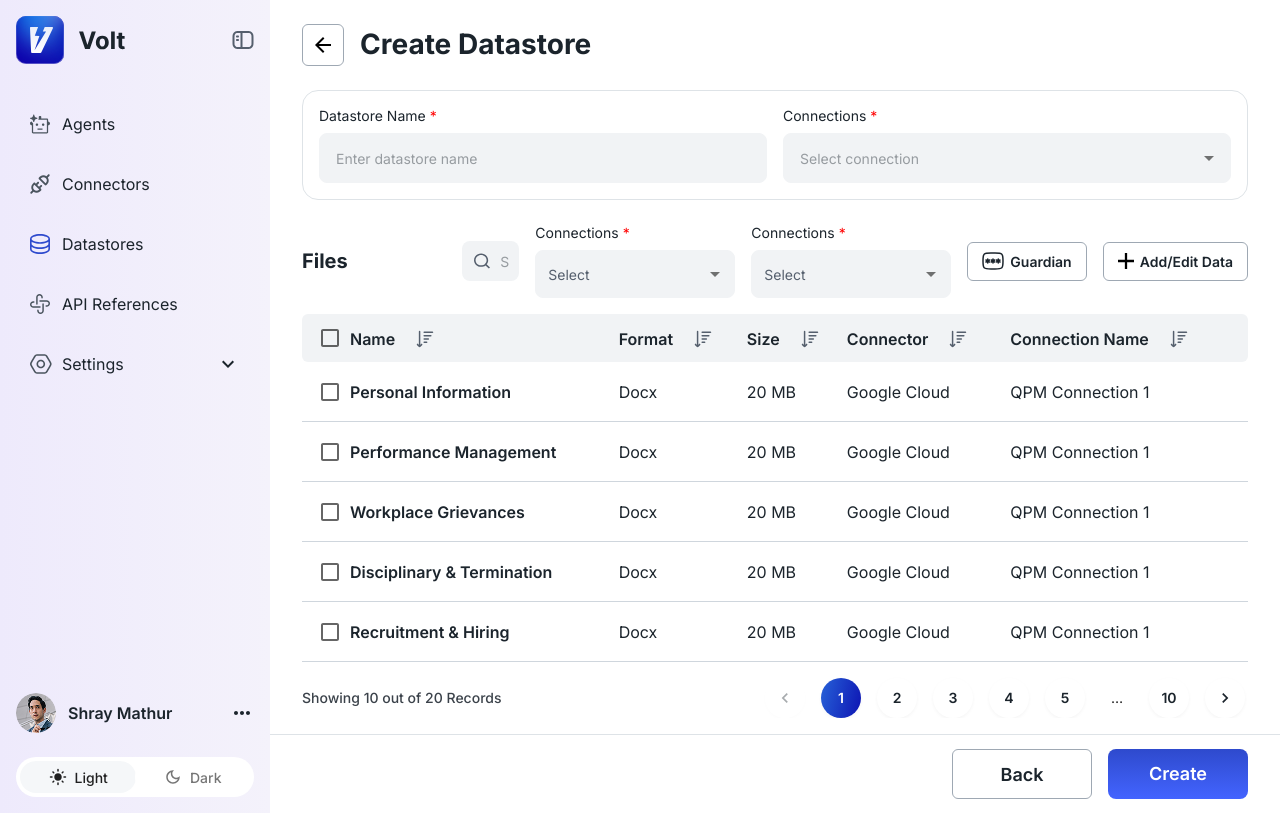
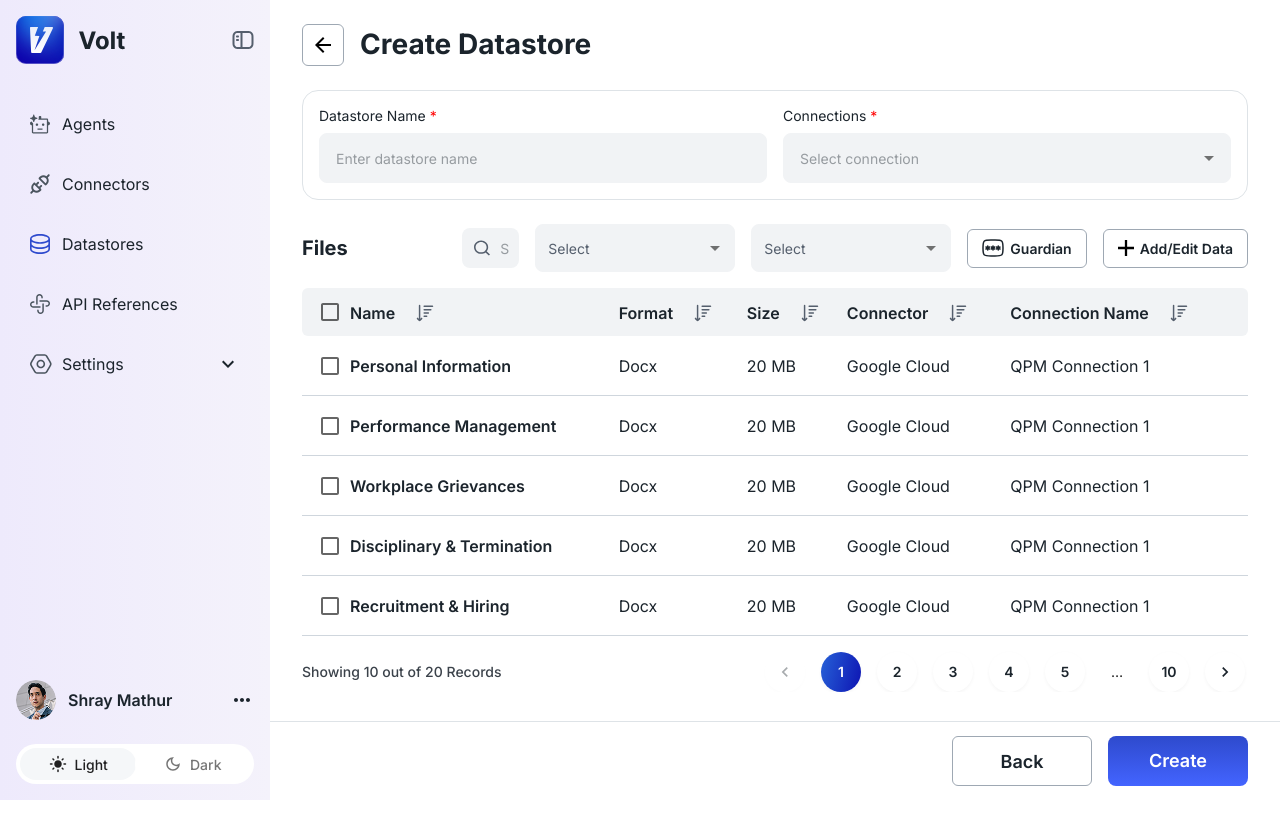
Before and after one commit to sonasantosh/volt, a React (Vite) app: page /datastores/create in a window 1280 px wide. Built offline with nearby package versions, Linux system fonts and the light colour scheme.

Commit message:
make dynamic select.

```diff
--- a/src/frontend/components/common/selectDropdown.tsx
+++ b/src/frontend/components/common/selectDropdown.tsx
@@ -1,11 +1,14 @@
 import * as React from 'react';
 import Box from '@mui/material/Box';
-import InputLabel from '@mui/material/InputLabel';
 import MenuItem from '@mui/material/MenuItem';
 import FormControl from '@mui/material/FormControl';
 import Select, { SelectChangeEvent } from '@mui/material/Select';
 
-export default function SelectDropdown() {
+type selectDropdownProps = {
+  selectLabel?: string;
+}
+
+export default function SelectDropdown({selectLabel}:selectDropdownProps) {
   const [age, setAge] = React.useState('');
 
   const handleChange = (event: SelectChangeEvent) => {
@@ -14,7 +17,7 @@ export default function SelectDropdown() {
 
   return (
     <Box sx={{ minWidth: 200 }} className="inputwrap selectdropdown">
-      <Box component="p">Connections <Box component="span" className='required-sign'>*</Box></Box>
+      {selectLabel && <Box component="p">{selectLabel} <Box component="span" className='required-sign'>*</Box></Box>}
       <FormControl fullWidth>
         <Select
           labelId="demo-simple-select-label"
--- a/src/frontend/components/datastores/noDataStoresFound.tsx
+++ b/src/frontend/components/datastores/noDataStoresFound.tsx
@@ -15,7 +15,7 @@ const NoDataStoresFound = () => {
           <Box component={'h1'}>No Datastores Found</Box>
           <Box component={'p'}>No datastore has been created yet. Click the
             "Create datastore" button to create one.</Box>
-          <Button variant="contained" className='common-button' onClick={() => navigate("create")}>Create Datastore</Button>
+          <Button variant="contained" className='common-button' onClick={() => navigate("/datastores/create")}>Create Datastore</Button>
         </Box>
       </Box>
     </Box>
```
Also changed, not shown: 1 other file (tests, documents, lock files or other folders).
